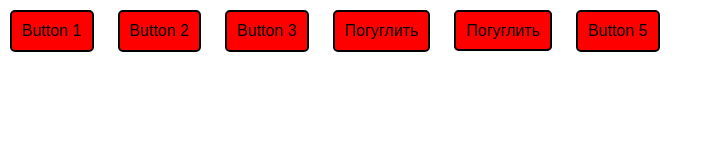
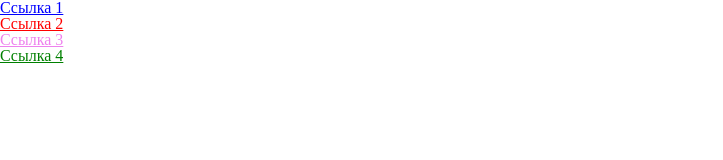
Before and after one commit to freshcourses-fe/html, a plain HTML site: page index.html in a window 1280 px wide. Shown: the whole page, without its empty margins (0-723 px from the left). Drawn offline with Linux system fonts and the light colour scheme.

Commit message:
Add child selectors

```diff
--- a/assets/css/style.css
+++ b/assets/css/style.css
@@ -4,36 +4,22 @@
   /* padding: 0; */
 }
 
-button, a {
-  background-color: red;
-  border: 2px solid black;
-  padding: 10px;
-  margin: 10px;
-  color: black;
-  text-decoration: none;
-  font-size: 16px;
-  font-weight: normal;
-  font-family: Arial;
-  border-radius: 5px;
+a {
+  color: inherit;
 }
 
-*:hover:not( button, body, html) {
-  background-color: dodgerblue;
-  color: white;
+li {
+  color: red;
 }
 
-button:active {
-  border-radius: 50%;
+li:first-child {
+  color: blue;
 }
 
-a:visited {
-  color: white;
+li:last-child {
+  color: green;
 }
 
-button:visited {
-  color: white;
+li:nth-child(3n) {
+  color: violet;
 }
-
-button:focus {
-  border: 4px solid blue;
-}
--- a/index.html
+++ b/index.html
@@ -9,11 +9,13 @@
     <link rel="stylesheet" href="./assets/css/style.css" />
   </head>
   <body>
-    <button class="btn">Button 1</button>
-    <button class="btn">Button 2</button>
-    <button class="btn">Button 3</button>
-    <button class="btn">Погуглить</button>
-    <a href="https://google.com">Погуглить</a>
-    <button class="btn">Button 5</button>
+    <nav>
+      <ul>
+        <li><a href="#">Ссылка 1</a></li>
+        <li><a href="#">Ссылка 2</a></li>
+        <li><a href="#">Ссылка 3</a></li>
+        <li><a href="#">Ссылка 4</a></li>
+      </ul>
+    </nav>
   </body>
 </html>
```
